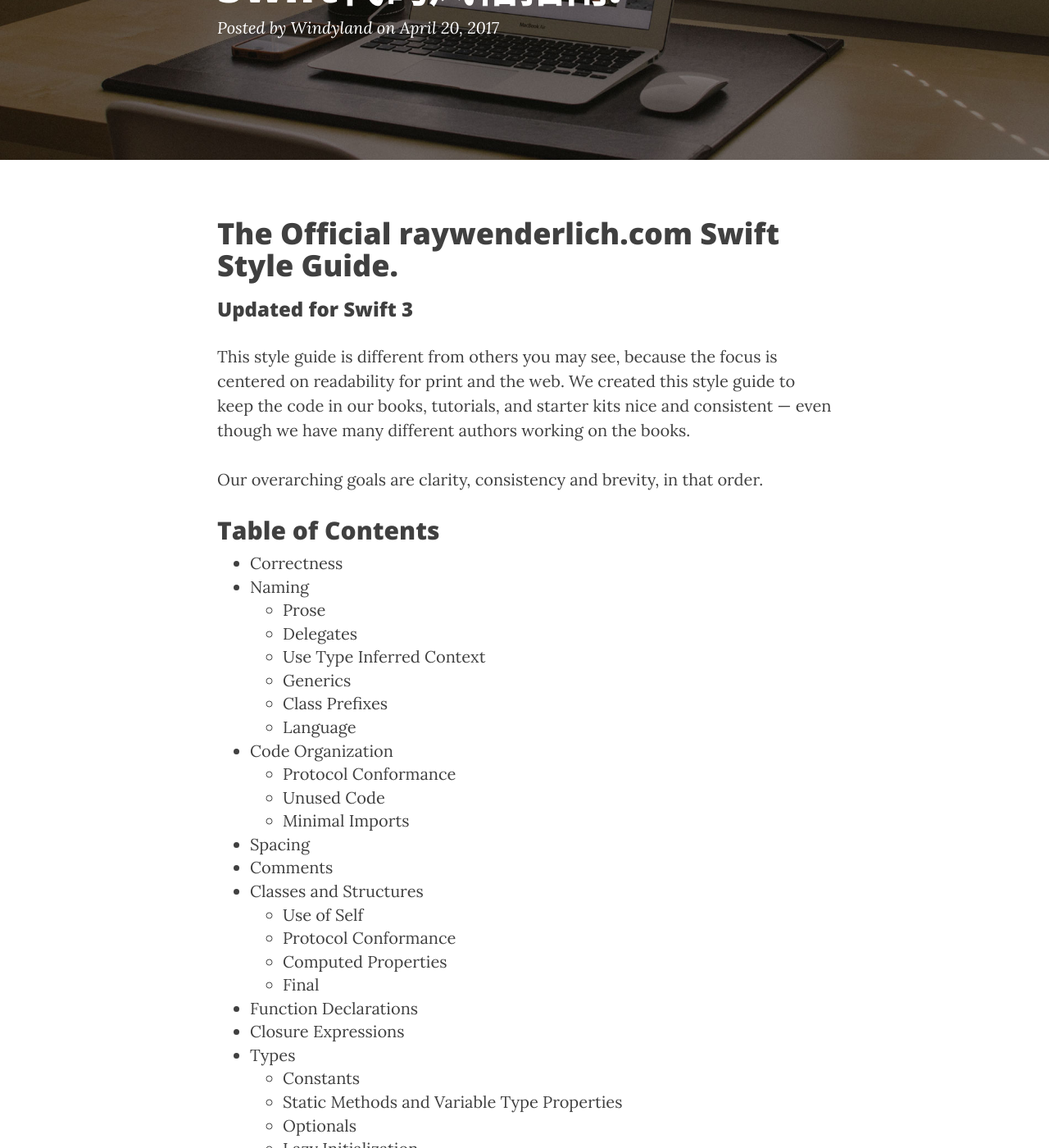
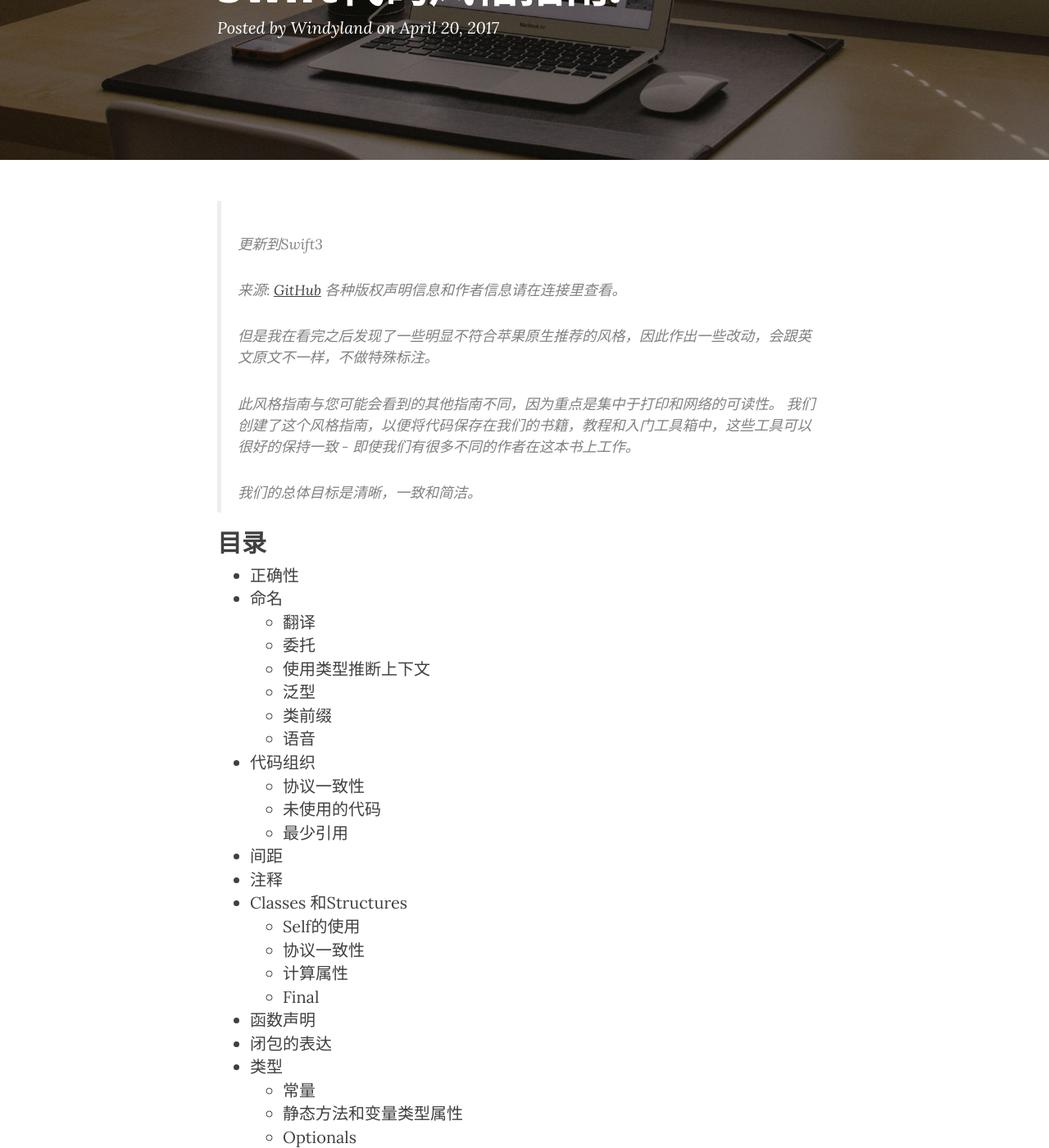
Before and after one commit to DavidHu0921/davidhu0921.github.io, a Jekyll site: the page built from _posts/2017-04-20-Swift代码风格指南.md, in a window 1280 px wide and 1400 px high, scrolled down 218 px. Shown: the whole window at 82% size. Built offline with Jekyll 4.4.1, drawn with Linux system fonts in a browser that asks for light colours; nearby versions of some CDN libraries; some of the changed text lies outside the part shown.

Commit message:
update content

```diff
--- a/_posts/2017-04-20-Swift代码风格指南.md
+++ b/_posts/2017-04-20-Swift代码风格指南.md
@@ -5,65 +5,67 @@ date:   2017-04-20 09:00:00 +0800
 categories: iOS学习笔记
 ---
 
-# The Official raywenderlich.com Swift Style Guide.
-### Updated for Swift 3
+>更新到Swift3
+>
+>来源: [GitHub](https://github.com/raywenderlich/swift-style-guide/blob/master/README.markdown) 各种版权声明信息和作者信息请在连接里查看。
+>
+>但是我在看完之后发现了一些明显不符合苹果原生推荐的风格，因此作出一些改动，会跟英文原文不一样，不做特殊标注。
+>
+>此风格指南与您可能会看到的其他指南不同，因为重点是集中于打印和网络的可读性。 我们创建了这个风格指南，以便将代码保存在我们的书籍，教程和入门工具箱中，这些工具可以很好的保持一致 - 即使我们有很多不同的作者在这本书上工作。
+>
+>我们的总体目标是清晰，一致和简洁。
 
-This style guide is different from others you may see, because the focus is centered on readability for print and the web. We created this style guide to keep the code in our books, tutorials, and starter kits nice and consistent — even though we have many different authors working on the books.
+## 目录
 
-Our overarching goals are clarity, consistency and brevity, in that order.
-
-## Table of Contents
-
-* [Correctness](#correctness)
-* [Naming](#naming)
-  * [Prose](#prose)
-  * [Delegates](#delegates)
-  * [Use Type Inferred Context](#use-type-inferred-context)
-  * [Generics](#generics)
-  * [Class Prefixes](#class-prefixes)
-  * [Language](#language)
-* [Code Organization](#code-organization)
-  * [Protocol Conformance](#protocol-conformance)
-  * [Unused Code](#unused-code)
-  * [Minimal Imports](#minimal-imports)
-* [Spacing](#spacing)
-* [Comments](#comments)
-* [Classes and Structures](#classes-and-structures)
-  * [Use of Self](#use-of-self)
-  * [Protocol Conformance](#protocol-conformance)
-  * [Computed Properties](#computed-properties)
+* [正确性](#correctness)
+* [命名](#naming)
+  * [翻译](#prose)
+  * [委托](#delegates)
+  * [使用类型推断上下文](#use-type-inferred-context)
+  * [泛型](#generics)
+  * [类前缀](#class-prefixes)
+  * [语音](#language)
+* [代码组织](#code-organization)
+  * [协议一致性](#protocol-conformance)
+  * [未使用的代码](#unused-code)
+  * [最少引用](#minimal-imports)
+* [间距](#spacing)
+* [注释](#comments)
+* [Classes 和Structures](#classes-and-structures)
+  * [Self的使用](#use-of-self)
+  * [协议一致性](#protocol-conformance)
+  * [计算属性](#computed-properties)
   * [Final](#final)
-* [Function Declarations](#function-declarations)
-* [Closure Expressions](#closure-expressions)
-* [Types](#types)
-  * [Constants](#constants)
-  * [Static Methods and Variable Type Properties](#static-methods-and-variable-type-properties)
+* [函数声明](#function-declarations)
+* [闭包的表达](#closure-expressions)
+* [类型](#types)
+  * [常量](#constants)
+  * [静态方法和变量类型属性](#static-methods-and-variable-type-properties)
   * [Optionals](#optionals)
-  * [Lazy Initialization](#lazy-initialization)
-  * [Type Inference](#type-inference)
-  * [Syntactic Sugar](#syntactic-sugar)
+  * [懒加载](#lazy-initialization)
+  * [类型推断](#type-inference)
+  * [语法糖](#syntactic-sugar)
 * [Functions vs Methods](#functions-vs-methods)
-* [Memory Management](#memory-management)
-  * [Extending Lifetime](#extending-lifetime)
-* [Access Control](#access-control)
-* [Control Flow](#control-flow)
+* [内存管理](#memory-management)
+  * [延长生命周期](#extending-lifetime)
+* [访问控制](#access-control)
+* [控制流](#control-flow)
 * [Golden Path](#golden-path)
-  * [Failing Guards](#failing-guards)
-* [Semicolons](#semicolons)
-* [Parentheses](#parentheses)
-* [Organization and Bundle Identifier](#organization-and-bundle-identifier)
-* [Copyright Statement](#copyright-statement)
-* [Smiley Face](#smiley-face)
-* [References](#references)
+  * [错误防御](#failing-guards)
+* [分号](#semicolons)
+* [括号](#parentheses)
+* [组织和捆绑标识符](#organization-and-bundle-identifier)
+* [版权声明](#copyright-statement)
+* [参考文献](#references)
 
 
-## Correctness
+## 正确性
 
-Strive to make your code compile without warnings. This rule informs many style decisions such as using `#selector` types instead of string literals.
+努力使你的代码编译没有警告。 此规则通知许多风格决策，例如使用`#selector`类型而不是字符串文字。
 
-## Naming
+## 命名
 
-Descriptive and consistent naming makes software easier to read and understand. Use the Swift naming conventions described in the [API Design Guidelines](https://swift.org/documentation/api-design-guidelines/). Some key takeaways include:
+描述性和一致的命名使软件更容易阅读和理解。 使用[API设计指南](https://swift.org/documentation/api-design-guidelines/)中描述的Swift命名约定。 一些关键的外包包括：
 
 - striving for clarity at the call site
 - prioritizing clarity over brevity
```
